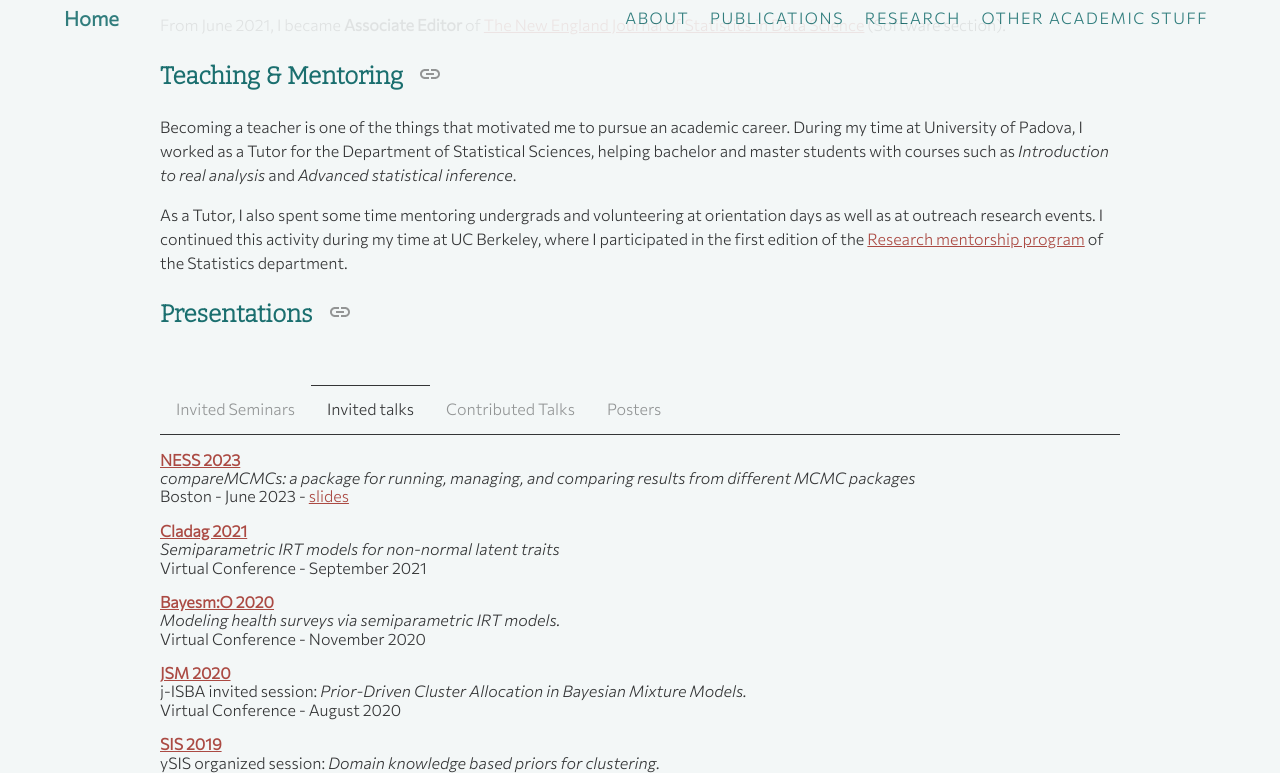
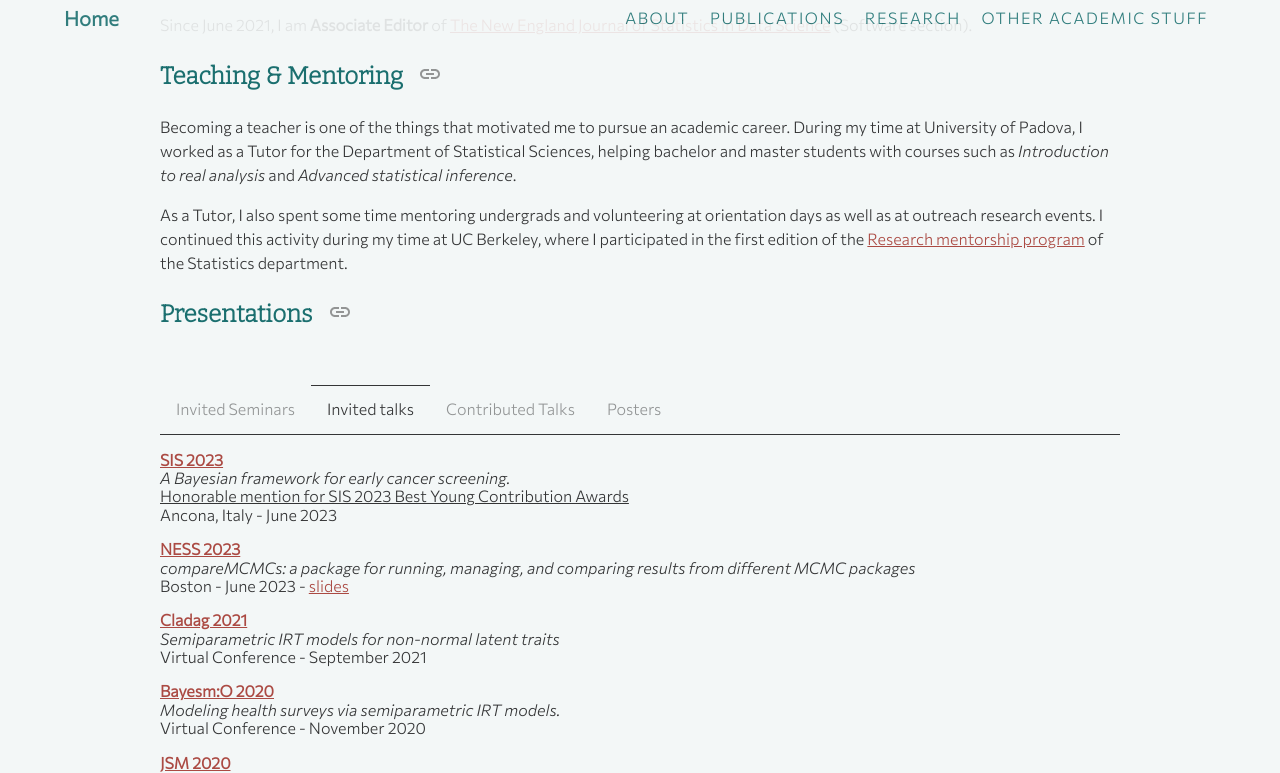
Before and after one commit to salleuska/salleuska.github.io, a plain HTML site: page activities/index.html in a window 1280 px wide. Both pictures are taken after a click on the tab "Invited talks". Shown: the part 445-1218 px from the top of the page. Drawn offline with nearby package versions, Linux system fonts and the light colour scheme; a web font is replaced by a local one.

Commit message:
fix type and update talks

```diff
--- a/activities/index.html
+++ b/activities/index.html
@@ -43,7 +43,7 @@
 <meta itemprop="description" content="Service to the Profession     In 2021 and 2022, I have served as Treasurer of the j-ISBA, the junior section of the International Society of Bayesian Analysis ( ISBA). As an officer of the section, I have been contributing towards building more opportunities for early-career researchers, for example, designing the Blackwell-Rosenbluth award, or organizing dedicated sessions at scientific events.
 I also been involved in the organizing and scientific committees of conferences of the Bayesian community such as ISBA2021, BaYSM2021, and BayesComp2023.">
 
-<meta itemprop="wordCount" content="601">
+<meta itemprop="wordCount" content="624">
 <meta itemprop="keywords" content="" />
 
 <script async src="https://www.googletagmanager.com/gtag/js?id=G-B0ZGRP4735"></script>
@@ -149,7 +149,7 @@ if (!doNotTrack) {
 <a href="https://events.stat.uconn.edu/ISBA2021/" target="_blank" rel="noopener">ISBA2021</a>,
 <a href="https://events.stat.uconn.edu/BAYSM2021/" target="_blank" rel="noopener">BaYSM2021</a>, and
 <a href="https://bayescomp2023.com/" target="_blank" rel="noopener">BayesComp2023</a>.</p>
-<p>From June 2021, I  became <strong>Associate Editor</strong> of
+<p>Since June 2021, I am <strong>Associate Editor</strong> of
 <a href="https://journal.nestat.org/" target="_blank" rel="noopener">The New England Journal of Statistics in Data Science</a> (Software section).</p>
 
 
@@ -202,7 +202,11 @@ Online - March 2021 - Recording available on <a href="https://www.youtube.com/wa
 <div class="panel">
   <div class="panel-name">Invited talks</div>
 
-  <p><p><a href="https://symposium.nestat.org/index.html"><strong>NESS 2023</strong></a><br>
+  <p><p><a href="https://meetings3.sis-statistica.org/index.php/ancona/ancona"><strong>SIS 2023</strong></a><br>
+<em>A Bayesian framework for early cancer screening.</em><br>
+<u>Honorable mention for SIS 2023 Best Young Contribution Awards</u><br>
+Ancona, Italy - June 2023</p>
+<p><a href="https://symposium.nestat.org/index.html"><strong>NESS 2023</strong></a><br>
 <em>compareMCMCs: a package for running, managing, and comparing results from different MCMC packages</em><br>
 Boston - June 2023 - <a href="/files/slides/NESS2023_compareMCMCs.pdf">slides</a></p>
 <p><a href="https://datascience.unifi.it/cladag2021/"><strong>Cladag 2021</strong></a><br>
```
